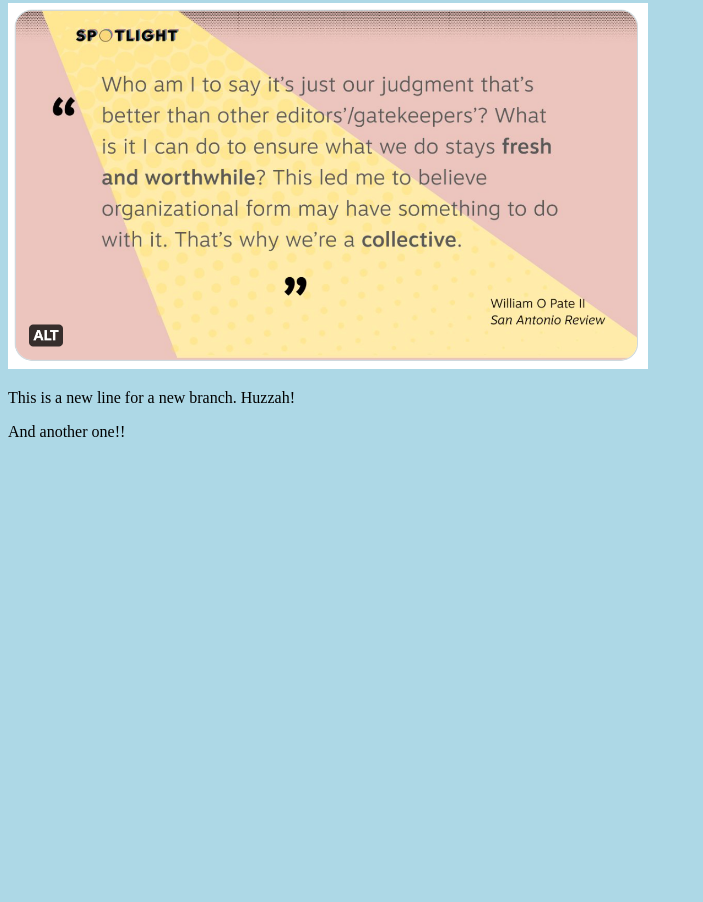
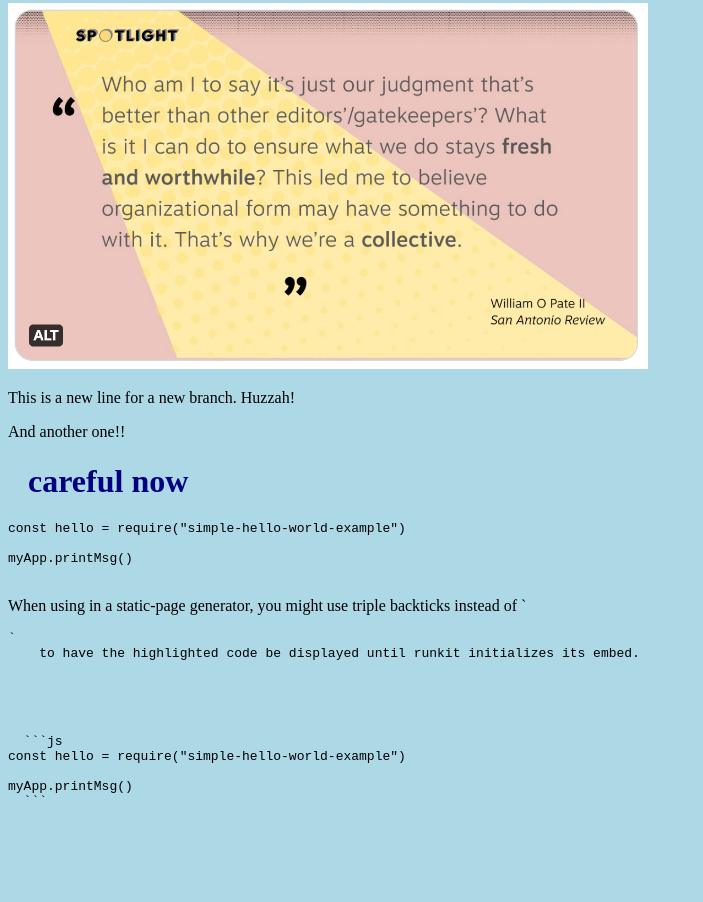
Before and after one commit to ErnestSuyver/warming-up, a plain HTML site: page index.html in a window 1280 px wide. Shown: the part 934-1836 px from the top of the page, without its empty margins (0-703 px from the left). Before the commit the page ends 1391 px from the top, so only its background shows below. Drawn offline with Linux system fonts and the light colour scheme.

Commit message:
Update index.html
a small experiment with runkit

````diff
--- a/index.html
+++ b/index.html
@@ -16,5 +16,31 @@
     <p>This is a new line for a new branch. Huzzah!</p>
     <p>And another one!!</p>
 
+    <h1>careful now</h1>
+    <script src="//unpkg.com/@tpluscode/wc-runkit"></script>
+
+
+<run-kit>
+  <pre>
+const hello = require("simple-hello-world-example")
+
+myApp.printMsg()
+  </pre>
+</run-kit>
+
+    <p>When using in a static-page generator, you might use triple backticks instead of `<pre>`
+    to have the highlighted code be displayed until runkit initializes its embed.</p>
+
+<run-kit>
+
+  ```js
+const hello = require("simple-hello-world-example")
+
+myApp.printMsg()
+  ```
+
+</run-kit>
+
+
 </body>
 </html>
````
